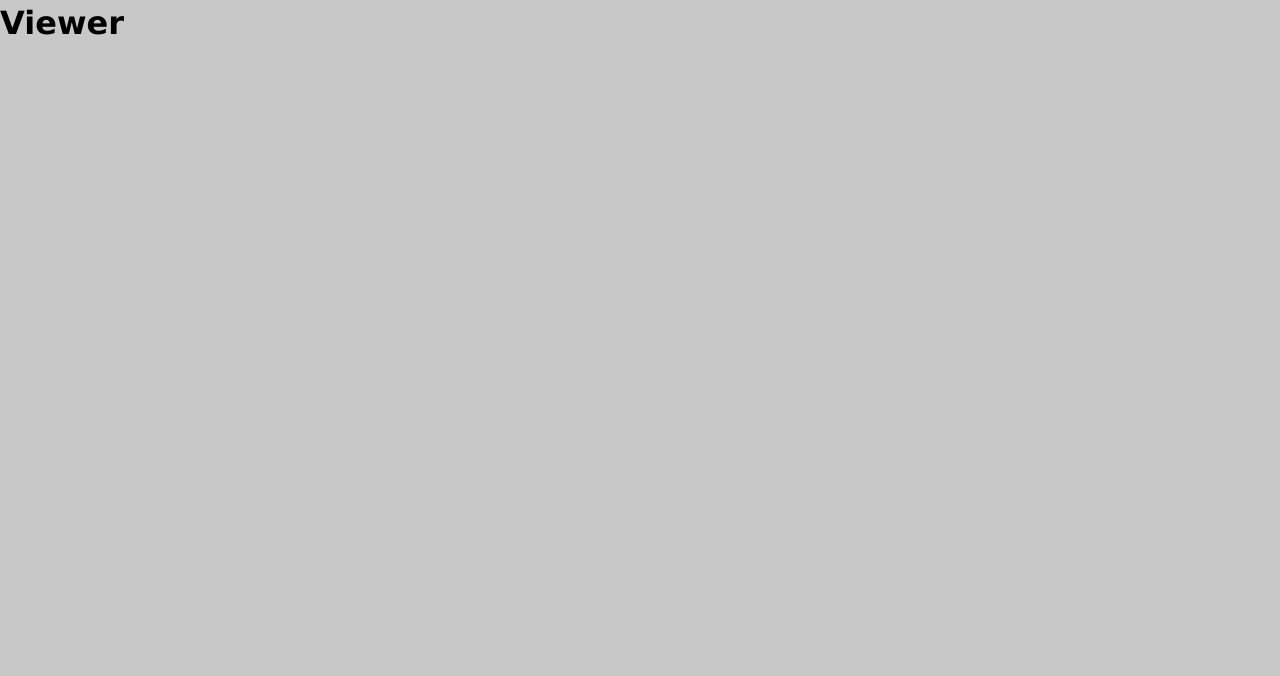
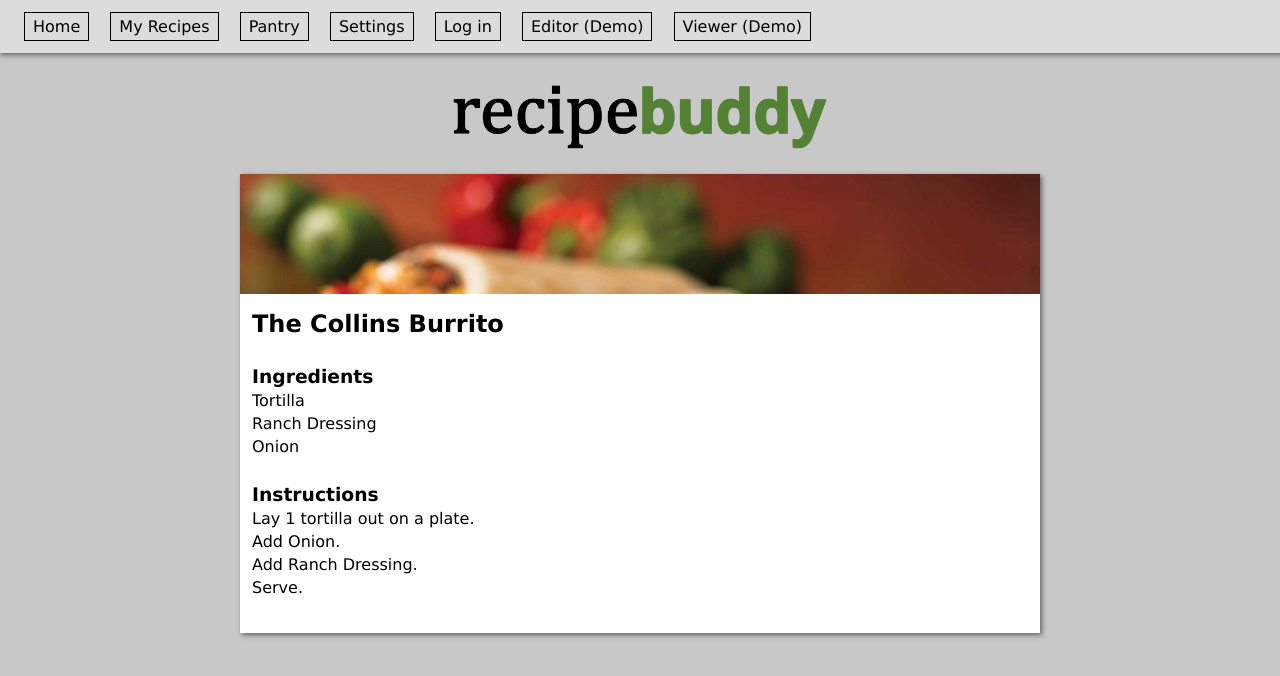
Before and after one commit to crazyrecipes/frontend_prototype_archive, a plain HTML site: page viewer.html in a window 1280 px wide. Drawn offline with Linux system fonts and the light colour scheme.

Commit message:
Add viewer

```diff
--- a/viewer.html
+++ b/viewer.html
@@ -1,9 +1,45 @@
 <!DOCTYPE html>
 <html>
     <head>
+        <title>Viewer</title>
         <link rel="stylesheet" href="style.css">
     </head>
-    <body>
-        <h1>Viewer</h1>
-    </body>
+    <div class="navbar">
+        <a href="index.html"><div class="navbar_item">Home</div></a>
+        <a href="list.html"><div class="navbar_item">My Recipes</div></a>
+        <a href="pantry.html"><div class="navbar_item">Pantry</div></a>
+        <a href="settings.html"><div class="navbar_item">Settings</div></a>
+        <a href="login.html"><div class="navbar_item">Log in</div></a>
+        <a href="editor.html"><div class="navbar_item">Editor (Demo)</div></a>
+        <a href="viewer.html"><div class="navbar_item">Viewer (Demo)</div></a>
+    </div>
+
+
+    <div class="app_main">
+        <img class="logo" src="media/recipebuddy.png">
+
+        <div class="recipeeditor_container">
+            <div class="recipeeditor_photoframe">
+                <img class="recipeeditor_photo" src="media/test.jpg">
+            </div>
+            <div class="recipeeditor_content">
+                <h2>The Collins Burrito</h2>
+                <div class="spacer"></div>
+
+                <h3>Ingredients</h3>
+                <p>Tortilla</p>
+                <p>Ranch Dressing</p>
+                <p>Onion</p>
+                <div class="spacer"></div>
+
+                <h3>Instructions</h3>
+                <p>Lay 1 tortilla out on a plate.</p>
+                <p>Add Onion.</p>
+                <p>Add Ranch Dressing.</p>
+                <p>Serve.</p>
+                <div class="spacer"></div>
+            </div>
+        </div>
+
+    </div>
 </html>
```
